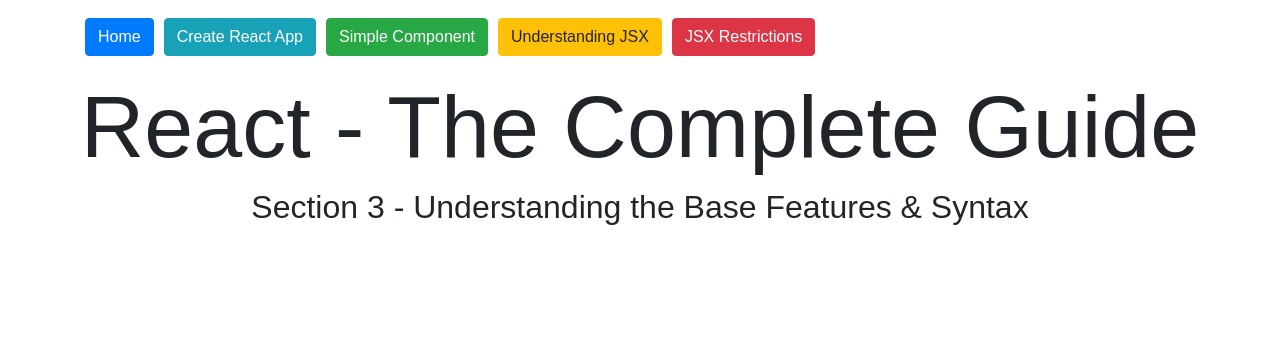
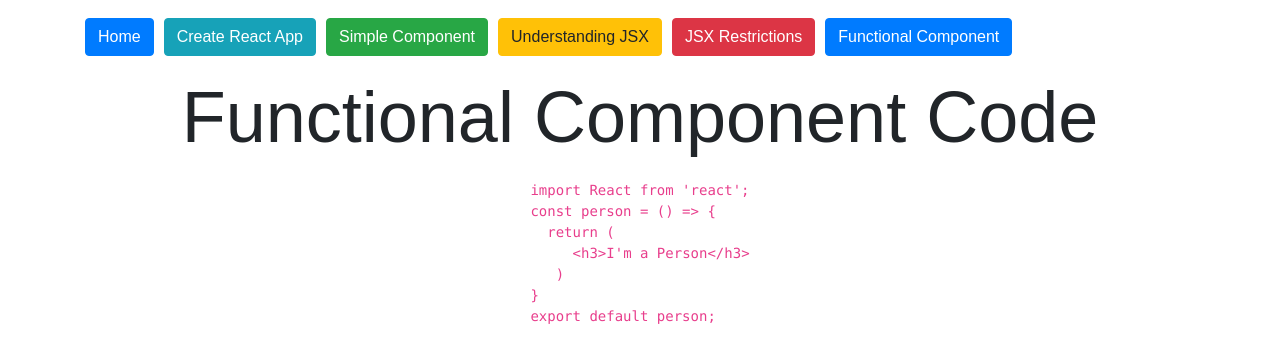
Before and after one commit to emilia98/ReactTheCompleteGuide-Udemy, a React (Create React App) app in the folder Demo/Understanding Base Features And Syntax/react-demo/: page /functional-component/code in a window 1280 px wide. Shown: the top 362 px of the page. Built offline with nearby package versions, Linux system fonts and the light colour scheme.

Commit message:
added Functional Component Demo

```diff
--- a/Demo/Understanding Base Features And Syntax/react-demo/src/App.js
+++ b/Demo/Understanding Base Features And Syntax/react-demo/src/App.js
@@ -14,6 +14,8 @@
 import UnderstandingJSXCode from './components/understanding-jsx/UnderstandingJSXCode';
 import UnderstandingJSX from './components/understanding-jsx/UnderstandingJSX';
 import JSXRestrictions from './components/jsx-restrictions/JSXRestrictions';
+import FunctionalComponent from './components/functional-component/FunctionalComponent';
+import FunctionalComponentCode from './components/functional-component/FunctionalComponentCode';
 
 class App extends Component {
   render() {
@@ -35,6 +37,9 @@
                 </li>
                 <li className="nav-item">
                   <Link className="nav-item btn btn-danger" to="/jsx-restrictions">JSX Restrictions</Link>
+                </li>
+                <li className="nav-item">
+                  <Link className="nav-item btn btn-primary" to="/functional-component">Functional Component</Link>
                 </li>
             </ul>
         </nav>
@@ -58,6 +63,12 @@
           <Route path="/jsx-restrictions">
             <JSXRestrictions />
           </Route>
+          <Route path="/functional-component/code">
+            <FunctionalComponentCode />
+          </Route>
+          <Route path="/functional-component">
+            <FunctionalComponent />
+          </Route>
           <Route path="/">
             <Home />
           </Route>
--- /dev/null
+++ b/Demo/Understanding Base Features And Syntax/react-demo/src/components/functional-component/FunctionalComponent.js
@@ -0,0 +1,17 @@
+import React, { Component } from 'react';
+import Person from './Person/Person';
+import { Link } from 'react-router-dom';
+
+class FunctionalComponent extends Component {
+    render() {
+        return (
+            <div className="page-container text-center">
+                <h1 className="display-3 page-title">Functional Component</h1>
+                <Person/>
+                <Link className="btn btn-primary" to="/functional-component/code">To Code</Link>
+            </div>
+        )
+    }
+}
+
+export default FunctionalComponent;
--- /dev/null
+++ b/Demo/Understanding Base Features And Syntax/react-demo/src/components/functional-component/FunctionalComponentCode.js
@@ -0,0 +1,39 @@
+import React, { Component } from 'react';
+
+class FunctionalComponentCode extends Component {
+    render() {
+        return (
+            <div className="page-container">
+                <h1 className="display-3 text-center page-title">Functional Component Code</h1>
+
+                <div className="code-snippet">
+                    <div>
+                        <code className="code">
+                            import React from 'react';
+                        </code>
+                        <code className="code">
+                           {("const person = () => {")}
+                        </code>
+                        <code className="code">
+                            &nbsp;&nbsp;return (
+                        </code>
+                        <code className="code">
+                            &nbsp;&nbsp;&nbsp;&nbsp; {("<h3>I'm a Person</h3>")}
+                        </code>
+                        <code className="code">
+                            &nbsp;&nbsp; {(")")}
+                        </code>
+                        <code className="code">
+                            {("}")}
+                        </code>
+                        <code className="code">
+                            export default person;
+                        </code>
+                    </div>
+                </div>
+            </div>
+        )
+    }
+}
+
+export default FunctionalComponentCode;
--- /dev/null
+++ b/Demo/Understanding Base Features And Syntax/react-demo/src/components/functional-component/Person/Person.js
@@ -0,0 +1,9 @@
+import React from 'react';
+
+const person = () => {
+    return (
+        <h3>I'm a Person</h3>
+    )
+}
+
+export default person;
```
